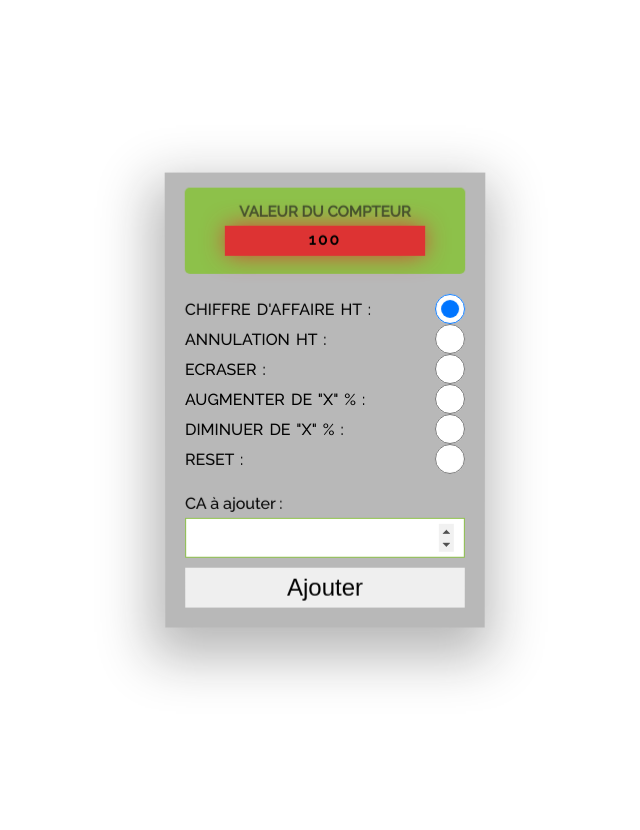
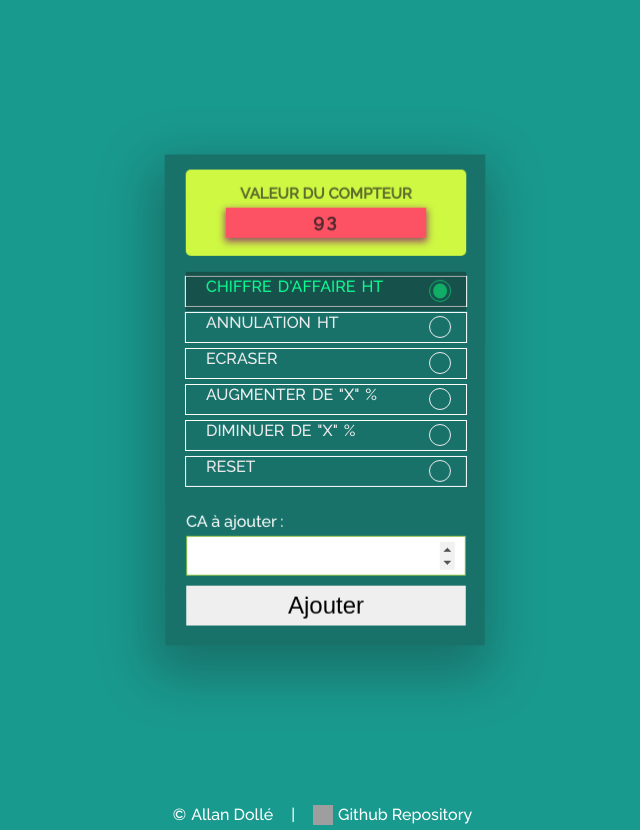
Before and after one commit to blephy/custom-smiirl-counter-api, a PHP site: page /edit/index.php in a window 1280 px wide. Shown: the whole page, without its empty margins (315-955 px from the left). Before the commit the page ends 681 px from the top, so only its background shows below. Run offline with PHP 8.4, Linux system fonts and the light colour scheme; grey boxes are pictures that could not be loaded.

Commit message:
Improve UI Interface and add Copyright & Github link

```diff
--- a/app/class/class.actionradio.php
+++ b/app/class/class.actionradio.php
@@ -16,10 +16,14 @@ class ActionRadios {
     $checked = 'checked';
     foreach ( $temp_actions as $key => $value ) {
       if ($value[ACTIVE]) {
-        echo '<div class="group">'.$value[HTML_RADIO].
+        echo '<div class="group">'.
              '<input id="'.$key.
-             '" class="params" type="radio" name="'.RADIO_PARAMS.'" value="'.$key.
-             '"'.$checked.'></div>';
+              '" class="params" type="radio" name="'.RADIO_PARAMS.'" value="'.$key.
+              '"'.$checked.'>'.
+             '<label for="'.$key.
+             '">'.$value[HTML_RADIO].'</label>'.
+             '<span class="check"></span>'.
+             '</div>';
         echo ('<script>
               document.getElementById("'.$key.'").onclick = function() {
                 changeHTML([
--- a/app/class/class.log.php
+++ b/app/class/class.log.php
@@ -67,7 +67,7 @@ class Log {
         $action = $this->getLogInfo($log_line, ACTION_LOG);
         $input = $this->getLogInfo($log_line, INPUT_LOG);
         if ($number != null && $date != null && $action != null && $input != null) {
-            echo '<span class="log line">'.$date.' -><br>'.$action.' '.$input.' = '.$number.'</span>';
+            echo '<span class="log line">'.$date.'<br>'.$action.' '.$input.' = '.$number.'</span>';
         }
       }
     }
--- a/app/config/client.php
+++ b/app/config/client.php
@@ -60,7 +60,7 @@ $_DEFAULT_TITLE_LOG = 'HISTORIQUE';
 $_ACTIONS = [
   'AJOUTER' => [
     ACTIVE => true,
-    HTML_RADIO => 'Chiffre d\'affaire HT : ',
+    HTML_RADIO => 'Chiffre d\'affaire HT',
     HTML_INPUT => 'CA à ajouter : ',
     DISPLAY_INPUT => true,
     HTML_SUBMIT => 'Ajouter',
@@ -70,7 +70,7 @@ $_ACTIONS = [
   ],
   'ENLEVER' => [
     ACTIVE => true,
-    HTML_RADIO => 'Annulation HT : ',
+    HTML_RADIO => 'Annulation HT',
     HTML_INPUT => 'CA à enlever : ',
     DISPLAY_INPUT => true,
     HTML_SUBMIT => 'Enlever',
@@ -80,7 +80,7 @@ $_ACTIONS = [
   ],
   'ECRASER' => [
     ACTIVE => true,
-    HTML_RADIO => 'Ecraser : ',
+    HTML_RADIO => 'Ecraser',
     HTML_INPUT => 'Changer la valeur en : ',
     DISPLAY_INPUT => true,
     HTML_SUBMIT => 'Redéfinir',
@@ -90,7 +90,7 @@ $_ACTIONS = [
   ],
   'AJOUTE_POURCENT' => [
     ACTIVE => true,
-    HTML_RADIO => 'Augmenter de "X" % : ',
+    HTML_RADIO => 'Augmenter de "X" %',
     HTML_INPUT => 'Pourcentage à ajouter : ',
     DISPLAY_INPUT => true,
     HTML_SUBMIT => 'Ajouter %',
@@ -100,7 +100,7 @@ $_ACTIONS = [
   ],
   'ENLEVE_POURCENT' => [
     ACTIVE => true,
-    HTML_RADIO => 'Diminuer de "X" % : ',
+    HTML_RADIO => 'Diminuer de "X" %',
     HTML_INPUT => 'Pourcentage à enlever : ',
     DISPLAY_INPUT => true,
     HTML_SUBMIT => 'Enlever %',
@@ -110,7 +110,7 @@ $_ACTIONS = [
   ],
   'RESET' => [
     ACTIVE => true,
-    HTML_RADIO => 'Reset : ',
+    HTML_RADIO => 'Reset',
     HTML_INPUT => 'Votre compteur sera remis à zero : ',
     DISPLAY_INPUT => false,
     HTML_SUBMIT => 'Reset',
--- a/app/json/number.json
+++ b/app/json/number.json
@@ -1 +1 @@
-{"number":100}
+{"number":93}
--- a/edit/index.css
+++ b/edit/index.css
@@ -4,6 +4,8 @@ body, html {
   padding: 0;
   font-size: 20px;
   font-family: "Raleway", sans-serif;
+  background-color: #199a8f;
+  color: white;
 }
 form {
   width: 100vw;
@@ -15,6 +17,59 @@ form {
   justify-content: center;
   align-items: center;
   perspective: 2000px;
+}
+footer {
+  width: 100vw;
+  height: 30px;
+  box-sizing: border-box;
+  display: flex;
+  flex-wrap: nowrap;
+  flex-direction: column;
+  justify-content: center;
+  align-items: center;
+}
+
+footer div {
+  width: 100vw;
+  height: 30px;
+  box-sizing: border-box;
+  display: flex;
+  flex-wrap: nowrap;
+  flex-direction: row;
+  justify-content: center;
+  align-items: center;
+}
+
+footer div {
+  color: white;
+  box-sizing: border-box;
+  line-height: 20px;
+  height: 20px;
+  font-size: 16px;
+  padding: 0;
+  margin: 0;
+}
+footer div a {
+  color: white;
+  box-sizing: border-box;
+  display: block;
+  width: auto;
+  height: 20px;
+  text-decoration: none;
+  font-size: 16px;
+  line-height: 20px;
+  height: 20px;
+  padding: 0;
+  margin: 0 5px;
+}
+footer div span {
+  margin: 0 13px;
+}
+footer div img {
+  width: 20px;
+  height: 20px;
+  margin: 0 -5px 0 0;
+  padding: 0;
 }
 input, input[type="submit"] {
   display: block;
@@ -37,10 +92,8 @@ input[type="submit"] {
   height: 40px;
 }
 input[type="radio"] {
-  display: inline-block;
-  width: 30px;
-  height: 30px;
-  margin: 0 0 0 20px;
+  position: absolute;
+  visibility: hidden;
 }
 input[type="radio"]:focus, input[type="radio"]:checked {
   border: none;
@@ -58,9 +111,71 @@ label {
   justify-content: space-between;
   align-items: center;
   width: 280px;
+  height: auto;
   font-size: 16px;
   text-transform: uppercase;
   word-spacing: 2px;
+  border: 1px solid white;
+  padding: 0;
+  margin-bottom: 5px;
+  position: relative;
+}
+.group label {
+  margin: 0;
+  padding: 5px 5px 5px 20px;
+  display: block;
+  position: relative;
+  color: #EEEEEE;
+  width: 100%;
+  height: 100%;
+  cursor: pointer;
+  z-index: 9;
+  -webkit-transition: all 0.25s linear;
+}
+.group label:hover {
+  color: #FFFFFF;
+}
+.group label:hover .check {
+  border: 1px solid #FFFFFF;
+}
+.check {
+  display: block;
+  position: absolute;
+  border: 1px solid #EEEEEE;
+  border-radius: 100%;
+  height: 20px;
+  width: 20px;
+  top: 3px;
+  right: 15px;
+	z-index: 5;
+	transition: border .25s linear;
+	-webkit-transition: border .25s linear;
+}
+.check::before {
+  display: block;
+  position: absolute;
+	content: '';
+  border-radius: 100%;
+  height: 15px;
+  width: 14px;
+  top: 0;
+	left: 0;
+  margin: auto;
+  transform: translateX(3px) translateY(2.5px);
+	transition: background 0.25s linear;
+	-webkit-transition: background 0.25s linear;
+}
+input[type=radio]:checked ~ .check {
+  border: 1px solid #0DFF92;
+}
+
+input[type=radio]:checked ~ .check::before{
+  background: #0DFF92;
+}
+
+input[type=radio]:checked ~ label{
+  color: #0DFF92;
+  background-color: rgba(20, 20, 20, 0.35);
 }
 .wrapper {
   background-color: rgba(20, 20, 20, 0.3);
@@ -83,7 +198,7 @@ label {
   font-weight: bold;
   font-size: 15px;
   margin: 0 0 20px 0;
-  background-color: #8dc14a;
+  background-color: rgba(217, 255, 64, 0.95);
   border-radius: 5px;
   padding: 15px 0 18px 0;
   color: rgba(30, 30, 30, 0.65);
@@ -95,13 +210,14 @@ label {
   height: 30px;
   line-height: 28px;
   margin: 5px 40px 0;
+  font-size: 18px;
   padding: 0;
   box-sizing: border-box;
-  box-shadow: 0 0px 25px -2px #dd3333;
+  box-shadow: 0 3px 7px 1px rgba(150, 76, 102, 0.97);
   cursor: pointer;
-  background-color: #dd3333;
+  background-color: rgba(255, 76, 102, 0.97);
   text-decoration: none;
-  color: black;
+  color: rgba(30, 30, 30, 0.75);
   letter-spacing: 2.5px;
 }
 .log {
@@ -115,8 +231,8 @@ label {
   font-family: monospace;
 }
 .line {
-  background-color: rgba(255, 255, 255, 0.7);
-  margin: 2.5px 0;
+  background-color: rgba(20, 20, 20, 0.3);
+  margin: 1.5px 0;
 }
 .hide {
   display: none;
--- a/edit/index.php
+++ b/edit/index.php
@@ -11,9 +11,9 @@ $SSmiirl->initEditPage();
 <html>
 <head>
 	<meta charset="utf-8">
-	<title>DBC Smiirl</title>
-	<meta name="description" content="Formulaire de modification Smiirl">
-	<meta name="robots" content="noindex, nofollow, noodp">
+	<title>Demo Simple Smiirl Counter</title>
+	<meta name="description" content="Demo of the custom counter of the Smiirl company. Easy implementation demo of the editing action of the Simple Smiirl Counter app.">
+	<meta name="robots" content="index, follow, noodp">
 	<meta name="viewport" content="width=device-width, initial-scale=1">
   <link rel="stylesheet" href="index.css">
 </head>
@@ -38,6 +38,20 @@ $SSmiirl->initEditPage();
       ?>
     </div>
   </form>
+	<footer>
+		<div>&copy;
+			<a href="//allandolle.fr" title="Web Developer and consultant SEO" rel="author">
+				Allan Dollé
+			</a>
+			<span>|</span>
+			<a href="https://github.com/blephy/simple-smiirl-counter" title="Repo of the app Simple Smiirl Counter">
+				<img src="//allandolle.fr/images/social/github-white.svg" alt="Aymeric Sans Github White Icon Svg" />
+			</a>
+			<a href="https://github.com/blephy/simple-smiirl-counter" title="Repo of the app Simple Smiirl Counter">
+			Github Repository
+			</a>
+		</div>
+	</footer>
   <?php if ( $_ACTIVE_EASTER_EGGS ) { include '../template/easter-egg.php';} ?>
   <script type="text/javascript" src="index.js"></script>
 </body>
```
Also changed, not shown: 1 other file.
